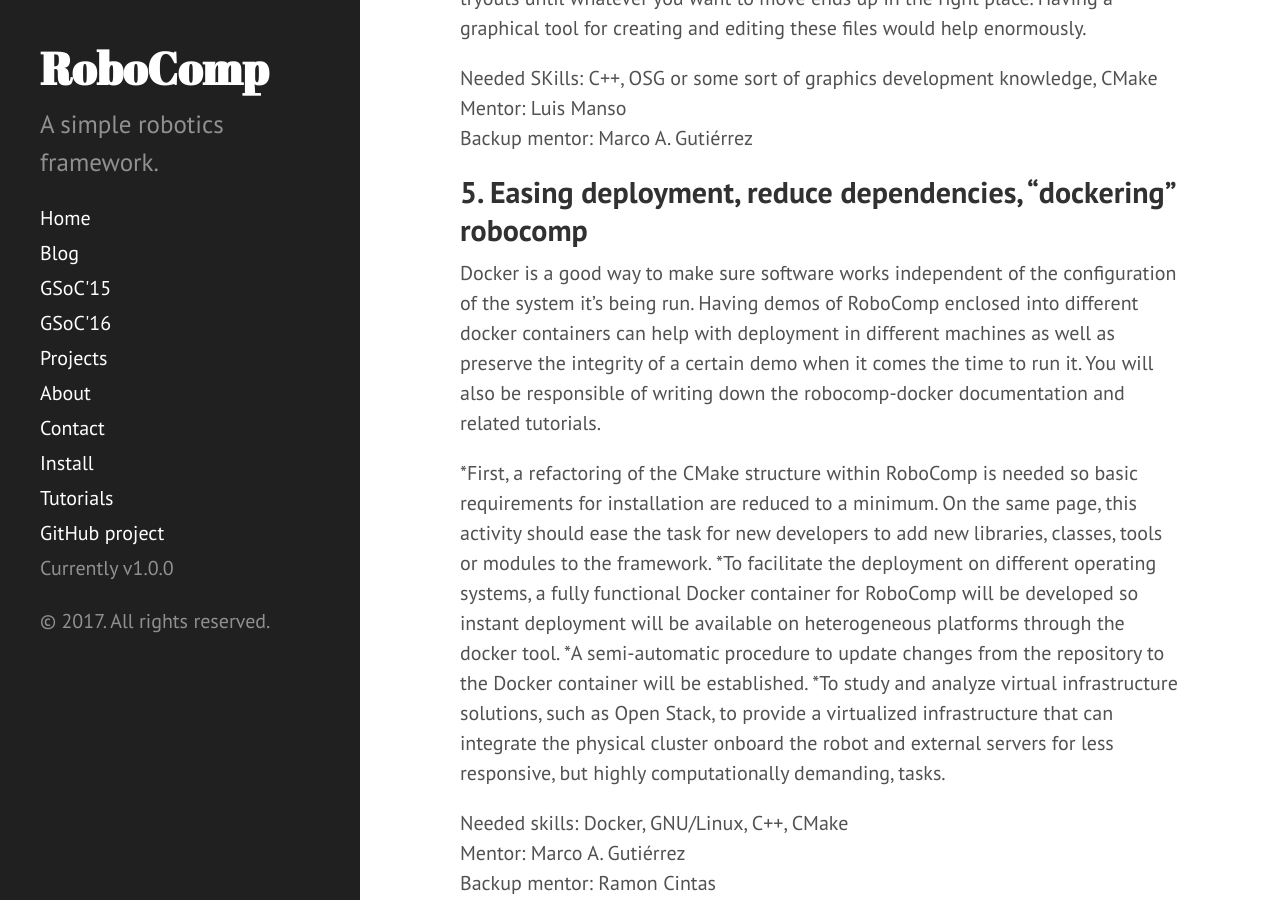
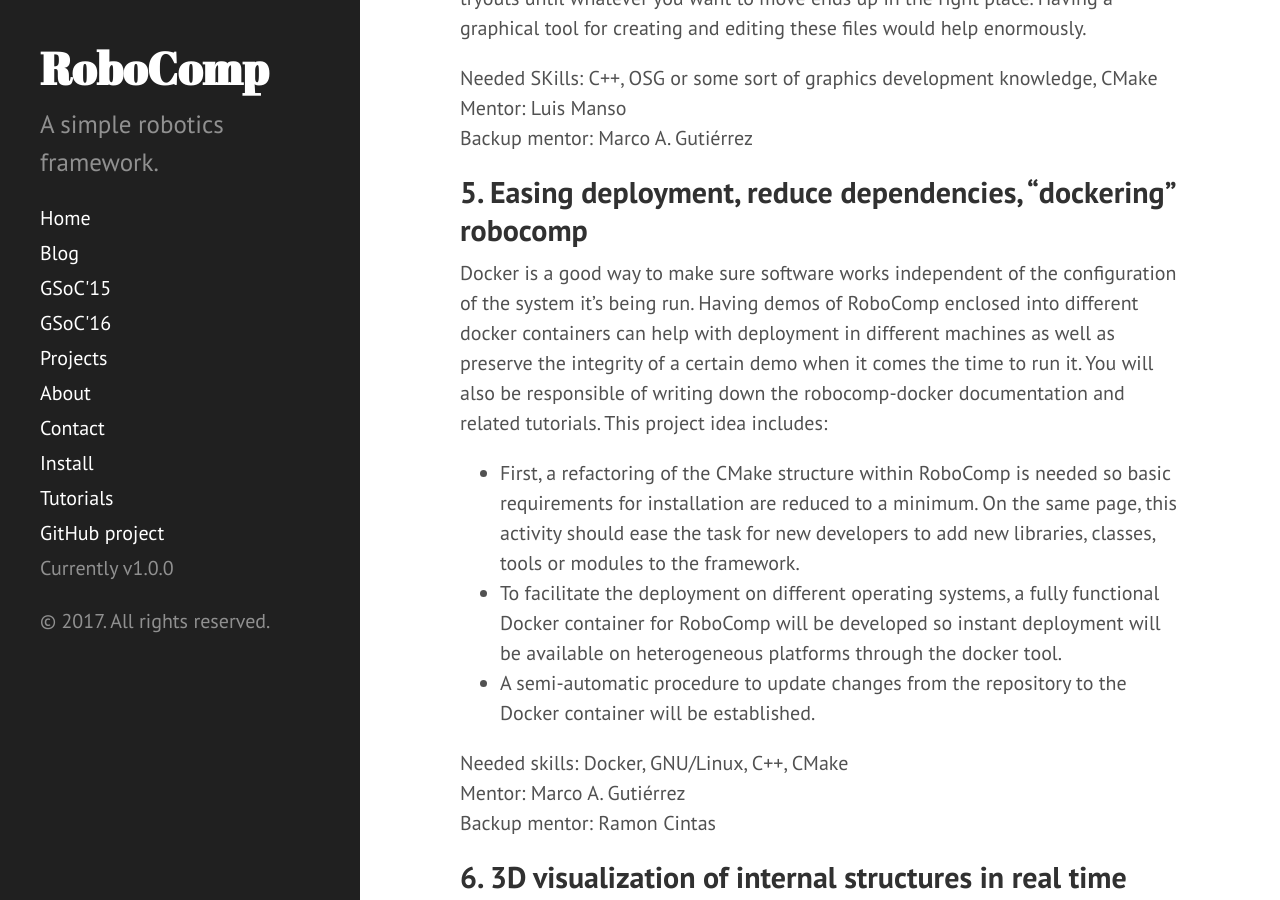
Before and after one commit to robocomp/website, a Jekyll site: the page built from _posts/gsoc2017/2017-2-07-gsoc17ideas.md, in a window 1280 px wide and 900 px high, scrolled down 2332 px. Built offline with Jekyll 4.4.1, drawn with Linux system fonts in a browser that asks for light colours; some of the changed text lies outside the part shown.

Commit message:
new ideas and fixes

```diff
--- a/_posts/gsoc2017/2017-2-07-gsoc17ideas.md
+++ b/_posts/gsoc2017/2017-2-07-gsoc17ideas.md
@@ -58,12 +58,11 @@
 ## 5. Easing deployment, reduce dependencies, “dockering” robocomp
 
 Docker is a good way to make sure software works independent of the configuration of the system it’s being run. Having demos of RoboComp enclosed into different docker containers can help with deployment in different machines as well as preserve the integrity of a certain demo when it comes the time to run it.
-You will also be responsible of writing down the robocomp-docker documentation and related tutorials.
+You will also be responsible of writing down the robocomp-docker documentation and related tutorials. This project idea includes:
 
-*First, a refactoring of the CMake structure within RoboComp is needed so basic requirements for installation are reduced to a minimum. On the same page, this activity should ease the task for new developers to add new libraries, classes, tools or modules to the framework.
-*To facilitate the deployment on different operating systems, a fully functional Docker container for RoboComp will be developed so instant deployment will be available on heterogeneous platforms through the docker tool.
-*A semi-automatic procedure to update changes from the repository to the Docker container will be established.
-*To study and analyze virtual infrastructure solutions, such as Open Stack, to provide a virtualized infrastructure that can integrate the physical cluster onboard the robot and external servers for less responsive, but highly computationally demanding, tasks.
+* First, a refactoring of the CMake structure within RoboComp is needed so basic requirements for installation are reduced to a minimum. On the same page, this activity should ease the task for new developers to add new libraries, classes, tools or modules to the framework.
+* To facilitate the deployment on different operating systems, a fully functional Docker container for RoboComp will be developed so instant deployment will be available on heterogeneous platforms through the docker tool.
+* A semi-automatic procedure to update changes from the repository to the Docker container will be established.
 
 Needed skills: Docker, GNU/Linux, C++, CMake
 Mentor: Marco A. Gutiérrez
```
Also changed, not shown: other parts of _posts/gsoc2017/2017-2-07-gsoc17ideas.md (+2 -2 lines).
